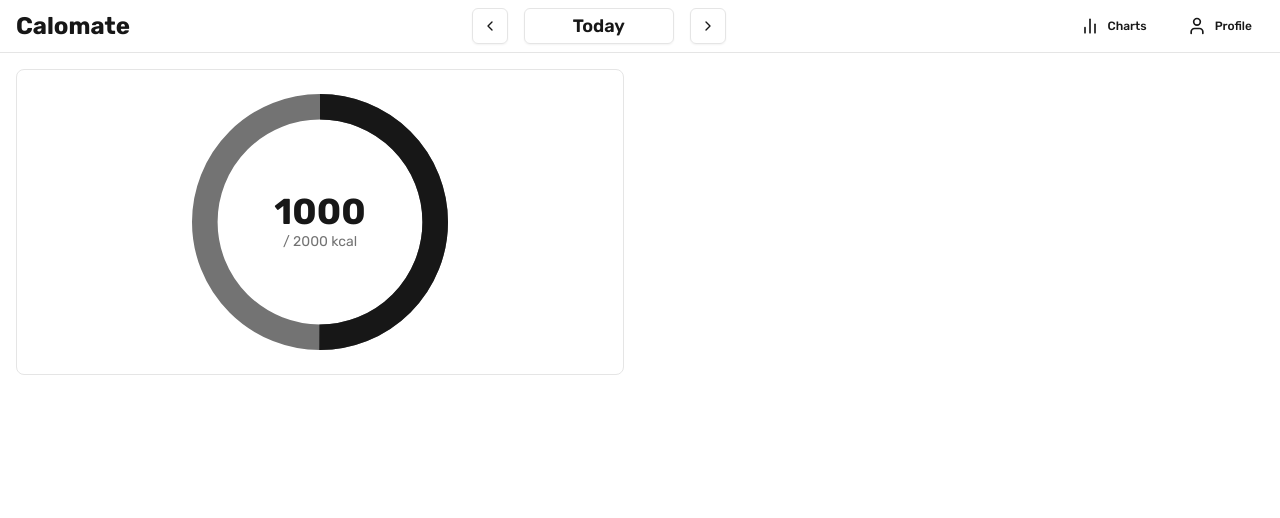
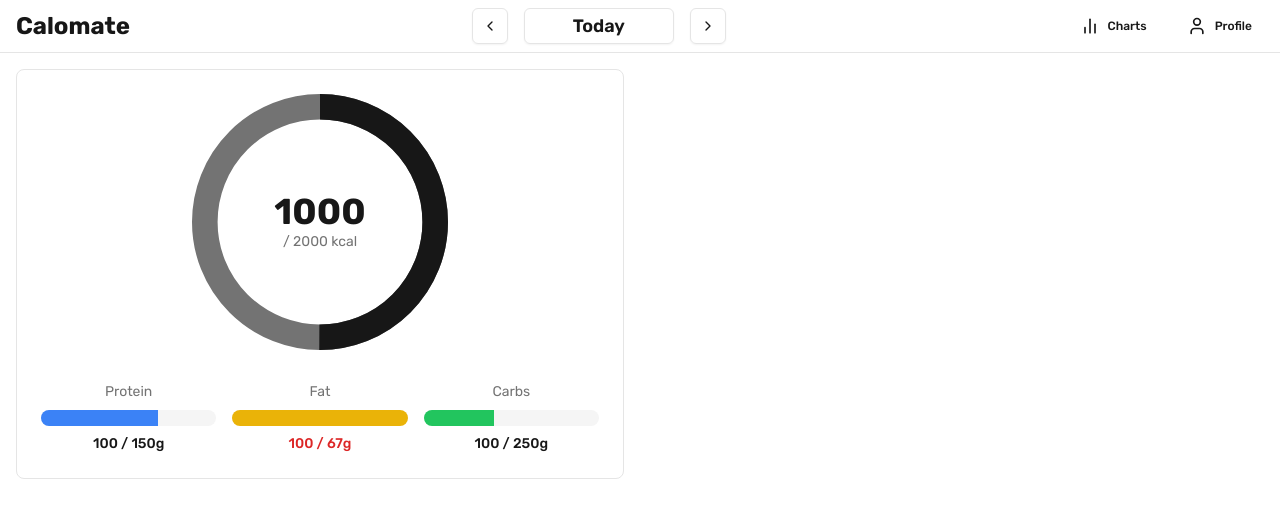
Before and after one commit to DudychMarian/Calomate, a Next.js app: page / in a window 1280 px wide. Shown: the top 518 px of the page. Built offline with nearby package versions, Linux system fonts and the light colour scheme.

Commit message:
Add macrosBars component

```diff
--- a/src/app/page.tsx
+++ b/src/app/page.tsx
@@ -3,6 +3,7 @@
 import { motion, AnimatePresence } from "framer-motion"
 import { useDate } from '@/context/DateContext';
 import { CalorieChart } from '@/components/CalorieChart';
+import { MacrosBars } from '@/components/MacrosBars';
 
 export default function Home() {
   const { currentDate } = useDate();
@@ -11,6 +12,12 @@ export default function Home() {
     limit: 2000,
     current: 1000
   } // TODO: get from API
+
+  const macros = {
+    protein: 100,
+    fat: 100,
+    carbs: 100
+  }
 
   return (
     <AnimatePresence mode="wait">
@@ -25,6 +32,7 @@ export default function Home() {
         <div className="md:w-1/2 space-y-8">
               <div className="border rounded-lg p-6 space-y-8">
                 <CalorieChart limit={calories.limit} current={calories.current} />
+                <MacrosBars {...macros} />
               </div>
             </div>
             <div className="md:w-1/2">
--- /dev/null
+++ b/src/components/MacrosBars.tsx
@@ -0,0 +1,44 @@
+import { motion } from "framer-motion"
+
+export type MacrosBarsProps = { protein: number, fat: number, carbs: number }
+export type MacroBarProps = { label: string, value: number, color: string, target: number }
+
+export function MacrosBars({ protein, fat, carbs }: MacrosBarsProps) {
+  const macros = [
+    { label: "Protein", value: protein, color: "bg-blue-500", target: 150 },
+    { label: "Fat", value: fat, color: "bg-yellow-500", target: 67 },
+    { label: "Carbs", value: carbs, color: "bg-green-500", target: 250 },
+  ]
+
+  return (
+    <div className="flex justify-between gap-4">
+      {macros.map((macro) => (
+        <MacroBar key={macro.label} {...macro} />
+      ))}
+    </div>
+  )
+}
+
+function MacroBar({ label, value, color, target }: MacroBarProps) {
+  const consumedPercentage = (value / target) * 100
+
+  return (
+    <div className="flex-1 space-y-2">
+      <div className="flex justify-center text-sm text-muted-foreground">
+        <span>{label}</span>
+      </div>
+      <div className="w-full bg-muted rounded-full h-4 overflow-hidden">
+        <motion.div
+          className={`h-4 ${color}`}
+          style={{ width: `${consumedPercentage}%` }}
+          initial={{ width: 0 }}
+          animate={{ width: `${consumedPercentage}%` }}
+          transition={{ duration: 0.5 }}
+        />
+      </div>
+      <div className={`flex justify-center text-sm font-medium ${value > target && "text-red-600"}`}>
+        <span>{value} / {target}g</span>
+      </div>
+    </div>
+  )
+}
```
